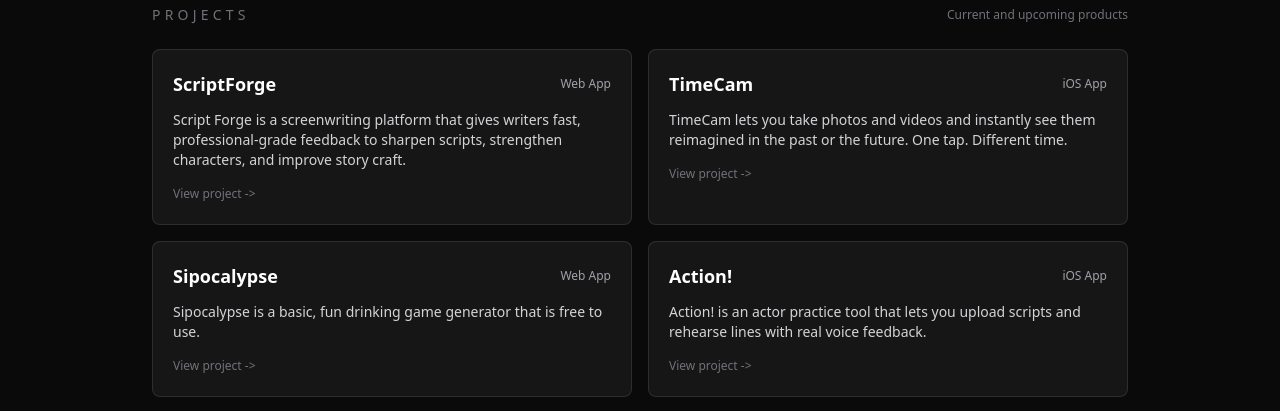
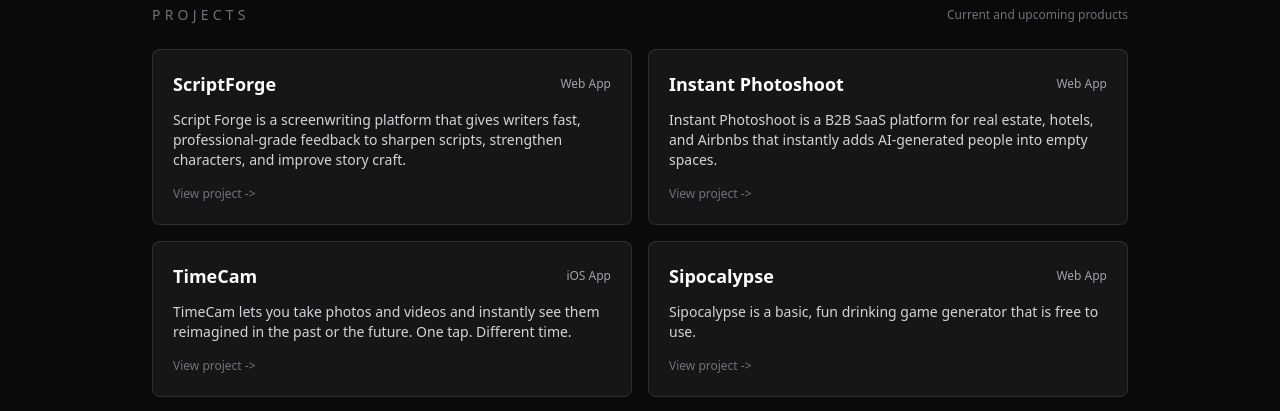
Before and after one commit to BrenC11/Insane-Rabbit-Website, a Next.js app: page / in a window 1280 px wide. Shown: the part 349-760 px from the top of the page. Built offline with nearby package versions, Linux system fonts and the light colour scheme; no server answers.

Commit message:
Add Instant Photoshoot project entry

```diff
--- a/data/projects.ts
+++ b/data/projects.ts
@@ -23,6 +23,20 @@ export const projects: Project[] = [
       "ScriptForge respects user privacy and only collects data needed to operate the service. This placeholder will be replaced with the official policy.",
     terms:
       "By using ScriptForge, you agree to the standard terms of service for the platform. This placeholder will be replaced with the official terms."
+  },
+  {
+    slug: "instant-photo-shoot",
+    name: "Instant Photoshoot",
+    shortDescription:
+      "Instant Photoshoot is a B2B SaaS platform for real estate, hotels, and Airbnbs that instantly adds AI-generated people into empty spaces.",
+    description:
+      "Instant Photoshoot is a B2B SaaS platform built for real estate teams, hotels, and Airbnb hosts who need listing photos that feel alive. Upload an image of an empty room or space, and the platform instantly creates a polished photoshoot-style result by placing AI-generated people naturally into the scene. The system is designed to help businesses present spaces with realistic human presence, improve visual storytelling, and generate stronger marketing images without organizing a physical photoshoot.",
+    platform: "Web App",
+    websiteUrl: "https://instantphotoshoot.com",
+    privacyPolicy:
+      "Instant Photoshoot respects user privacy and only collects data needed to operate the service. This placeholder will be replaced with the official policy.",
+    terms:
+      "By using Instant Photoshoot, you agree to the standard terms of service for the platform. This placeholder will be replaced with the official terms."
   },
   {
     slug: "timecam",
```
